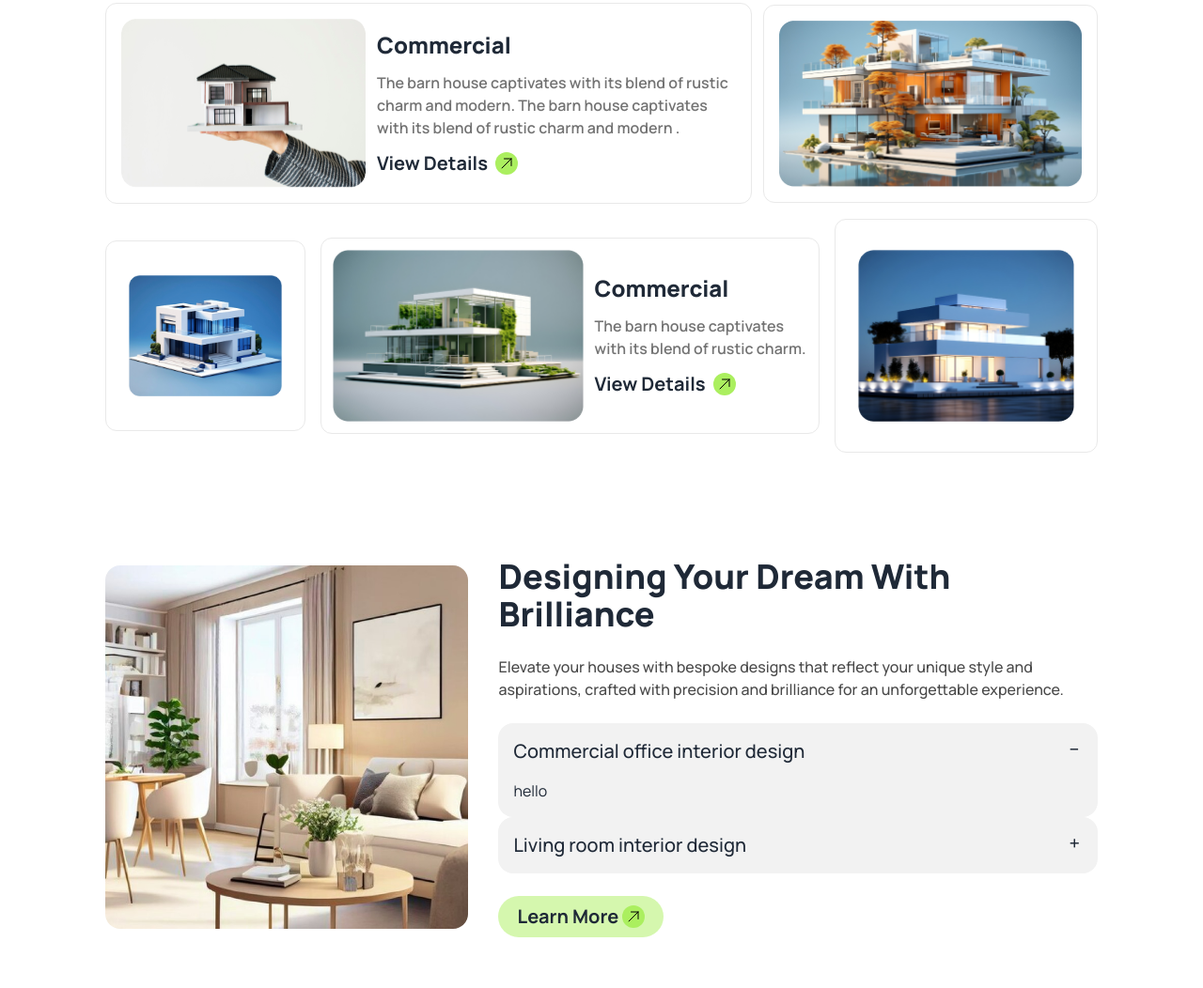
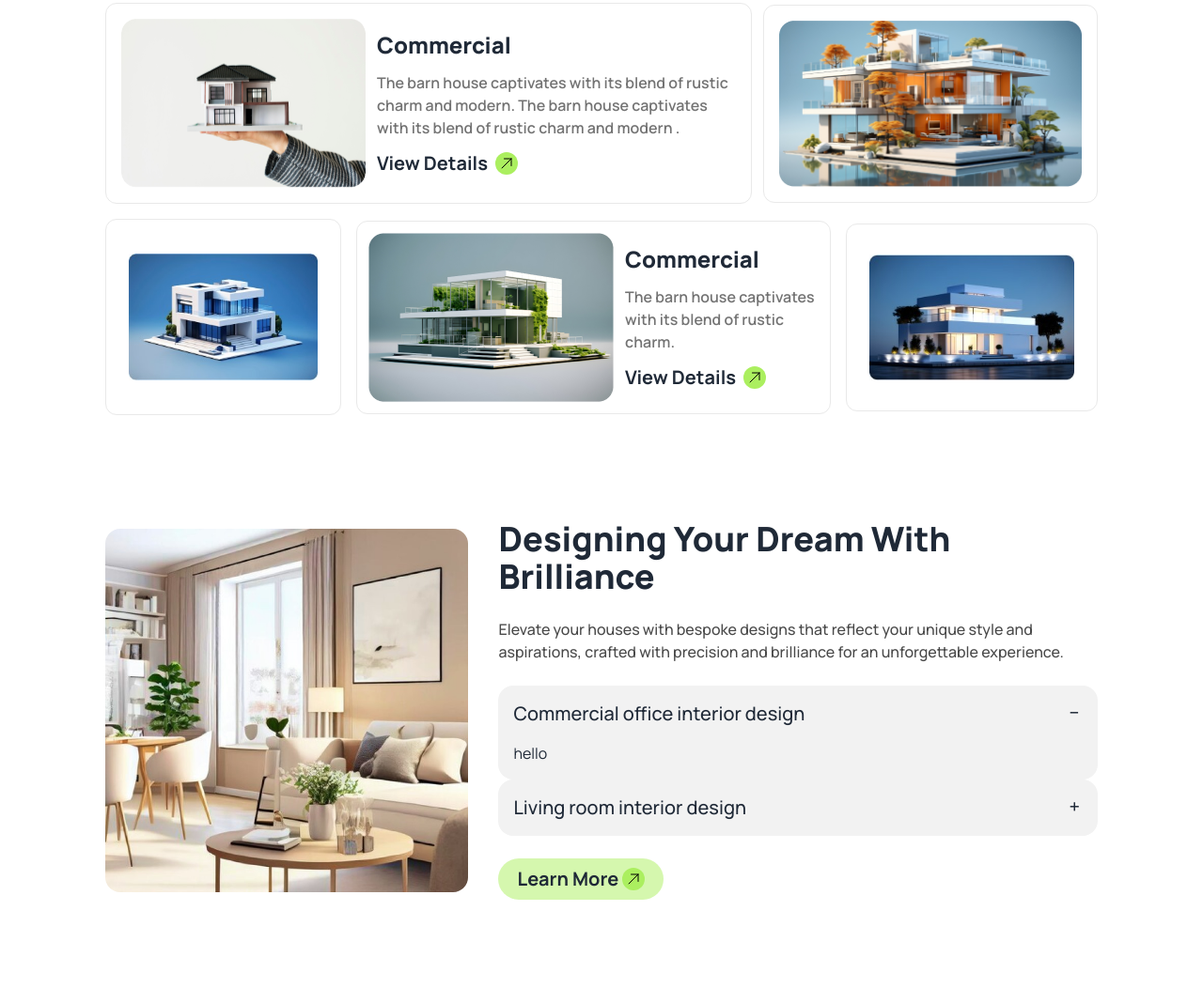
Before and after one commit to munneima/Assignment-3, a plain HTML site: page index.html in a window 1280 px wide. Shown: the part 2347-3399 px from the top of the page at 94% size. Drawn offline with nearby package versions, Linux system fonts and the light colour scheme.

Commit message:
bug fixed

```diff
--- a/index.html
+++ b/index.html
@@ -413,7 +413,7 @@
             class="row2 flex flex-col lg:flex-row gap-4 items-center justify-between"
           >
             <div class="border border-[#E9E9E9] rounded-xl px-6 py-9">
-              <img class="w-full" src="./assets/img3.png" alt="" />
+              <img class="w-full" src="./assets/img3.jpg" alt="" />
             </div>
             <div
               class="flex flex-col lg:flex-row items-center gap-3 border border-[#E9E9E9] rounded-xl p-3"
@@ -450,7 +450,7 @@
             <div
               class="border border-[#E9E9E9] rounded-xl px-6 py-8 w-full lg:w-[35%]"
             >
-              <img class="w-full" src="./assets/img5.png" alt="" />
+              <img class="w-full" src="./assets/img5.jpg" alt="" />
             </div>
           </div>
         </div>
```
Also changed, not shown: assets/img3.jpg (added), assets/img3.png (deleted), assets/img5.jpg (added), assets/img5.png (deleted).
